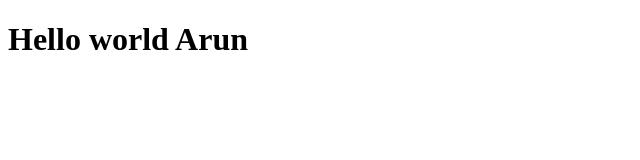
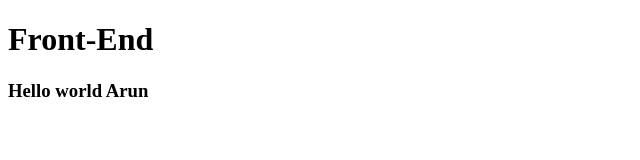
Before and after one commit to Arun25357/Arun25357.github.io, a plain HTML site: page index.html in a window 1280 px wide. Shown: the whole page, without its empty margins (0-640 px from the left). Drawn offline with Linux system fonts and the light colour scheme.

Commit message:
Update index.html

```diff
--- a/index.html
+++ b/index.html
@@ -1,5 +1,9 @@
 <!DOCTYPE html>
 <html>
-    <head></head>
-    <body><h1>Hello world Arun</h1></body>
+    <head>
+       <h1>Front-End</h1>
+    </head>
+    <body>
+        <h3>Hello world Arun</h3>
+    </body>
 </html>
```
